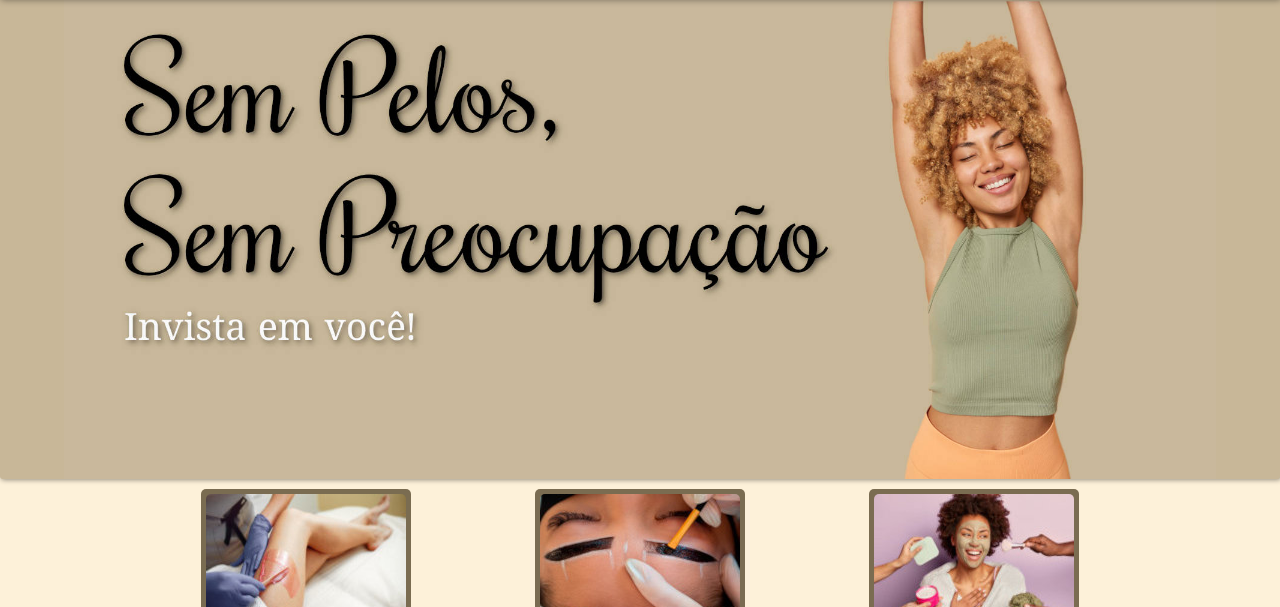
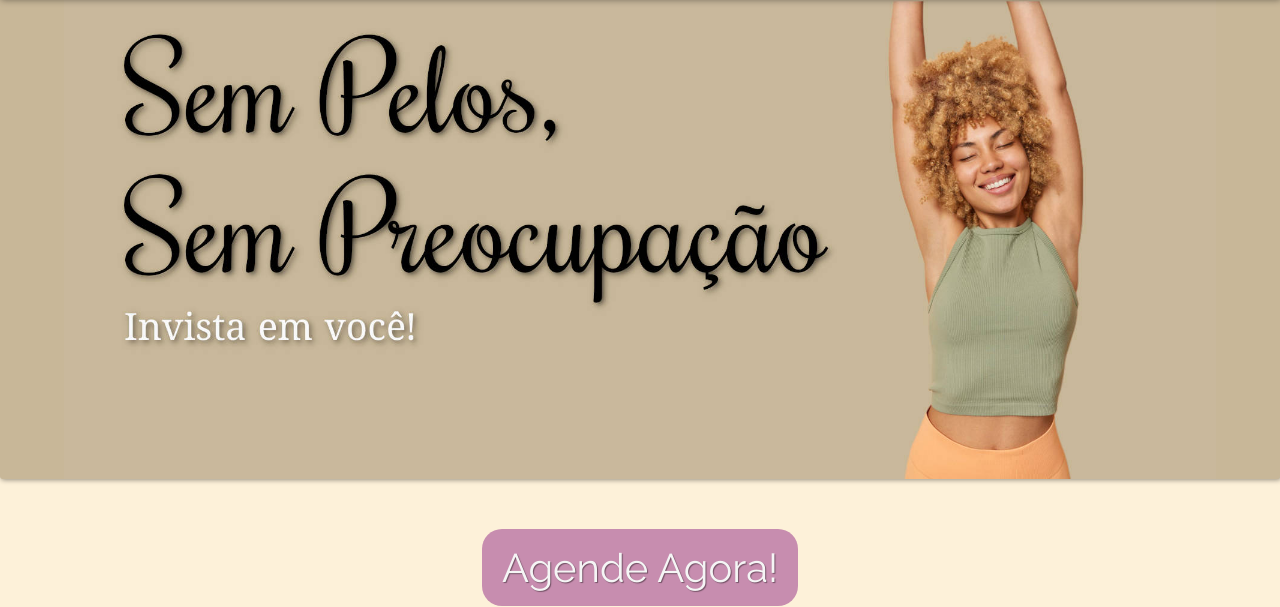
Before and after one commit to willianhts/Portifolio, a plain HTML site: page Espaço Ela/landing.html in a window 1280 px wide. Shown: the part 193-800 px from the top of the page. Drawn offline with nearby package versions, Linux system fonts and the light colour scheme.

Commit message:
adicionando botão submit

```diff
--- a/Espaço Ela/landing.html
+++ b/Espaço Ela/landing.html
@@ -25,7 +25,11 @@
         </picture>
     </section>
 
-
+    <div>
+        <button type="submit" class="botao">
+            <a href="#">Agende Agora!</a>
+        </button>
+    </div>
 
     <aside>
         <picture>
@@ -74,6 +78,5 @@
         </ul>
         <p class="mostrar">by: <a href="https://github.com/willianhts" target="_blank" rel="external">Willianhts</a></p>
     </footer>
-
 </body>
 </html>
--- a/Espaço Ela/style.css
+++ b/Espaço Ela/style.css
@@ -9,6 +9,8 @@
     --cor4: #AE83C7;
     --cor5: #6D577A;
     --cor6: #C8B798;
+    --cor7: #C78DAF;
+    --cor8: #966883;
 }
 
 * {/*Configurações Universais da página*/
@@ -52,7 +54,7 @@ nav {
     color: var(--cor2);
 }
 
-/*Formatação imagem e botão section*/
+/*Formatação section*/
 section {
     background-color: var(--cor6);
     position: relative;
@@ -69,20 +71,27 @@ section {
 }
 
 /*Configuração Botão*/
+div {
+    text-align: center;
+    padding: 50px 20px;
+}
 .botao {
-    background-color: var(--cor4);
+    background-color: var(--cor7);
     text-decoration: none;
     color: whitesmoke;
-    font: normal bold 2em 'Raleway', sans-serif;
-    padding: 5px 10px;
-    border-radius: 10px;
-    position: absolute;
-    left: 10%;
-    top: 75%;
+    padding: 15px 20px;
+    border-radius: 20px;
+}
+.botao a {
+    font: normal normal 3em 'Raleway', sans-serif;
+    text-decoration: none;
+    color: whitesmoke;
+    text-shadow: 1px 1px 1px rgba(0, 0, 0, 0.411);
 }
 .botao:hover {
-    background-color: var(--cor5);
+    background-color: var(--cor8);
 }
+
 
 /*Formatação imagens e texto no aside*/
 aside{
```
